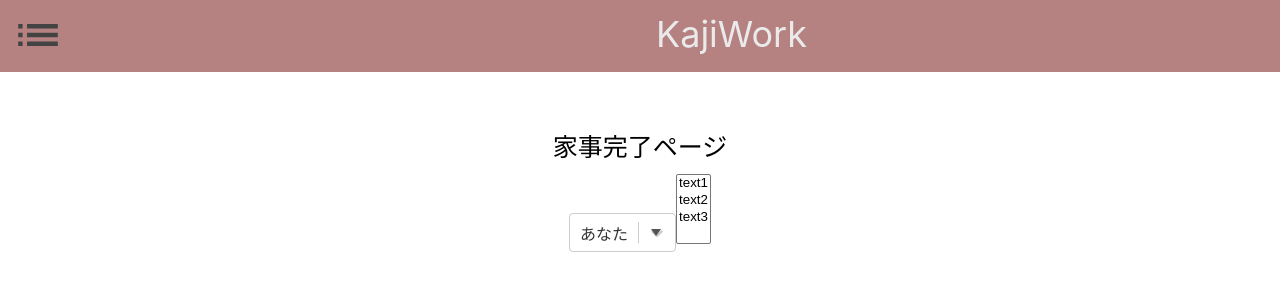
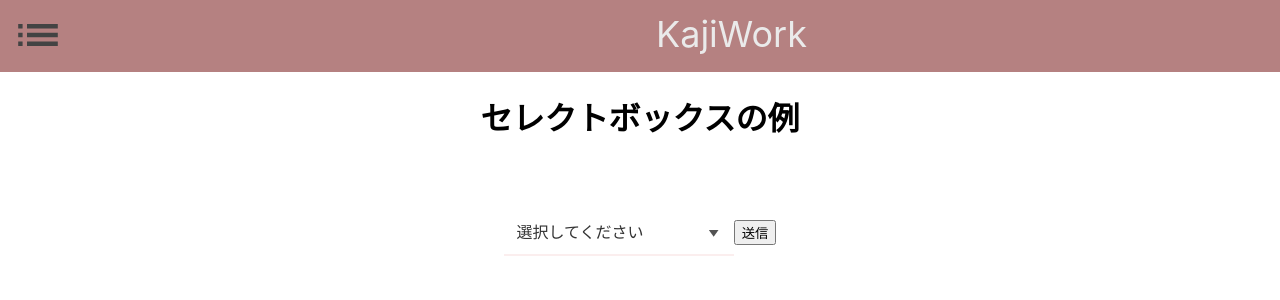
Before and after one commit to YutoFunaki/kajiwork, a React (Create React App) app in the folder frontend/: page /completeForm in a window 1280 px wide. Shown: the top 300 px of the page. Built offline with nearby package versions, Linux system fonts and the light colour scheme.

Commit message:
セレクトボックスの追加

```diff
--- a/frontend/src/components/completeWorkForm.jsx
+++ b/frontend/src/components/completeWorkForm.jsx
@@ -1,35 +1,42 @@
 import React, { useState } from "react";
-import Select from "react-select";
 
 const CompleteWorkForm = () => {
-  const users = [
+  const [selectedUser, setSelectedUser] = useState("");
+
+  // セレクトボックスの選択肢
+  const options = [
     { value: "you", label: "あなた" },
     { value: "rena", label: "れな" },
   ];
 
-  const [selectedValue, setSelectedValue] = useState(users[0]);
+  // セレクトボックスの変更時に呼び出される関数
+  const handleSelectChange = (user) => {
+    setSelectedUser(user.target.value);
+  };
+
+  // 送信ボタンがクリックされたときに呼び出される関数
+  const handleSubmit = (user) => {
+    user.preventDefault();
+    console.log(selectedUser);
+  };
 
   return (
     <div>
-      <p className="AppSubtitle">家事完了ページ</p>
-
-      <div className="userSelect">
-        <Select
-          options={users}
-          value={selectedValue}
-          onChange={(value) => {
-            setSelectedValue(value);
-          }}
-        />
-      </div>
-
-      <label className="workSelect">
-        <select className="item" multiple>
-          <option>text1</option>
-          <option>text2</option>
-          <option>text3</option>
+      <h1>セレクトボックスの例</h1>
+      {/* セレクトボックス */}
+      <label className="userSelect">
+        <select value={selectedUser} onChange={handleSelectChange}>
+          <option value="">選択してください</option>
+          {options.map((option) => (
+            <option key={option.value} value={option.value}>
+              {option.label}
+            </option>
+          ))}
         </select>
       </label>
+
+      {/* 送信ボタン */}
+      <button onClick={handleSubmit}>送信</button>
     </div>
   );
 };
```
